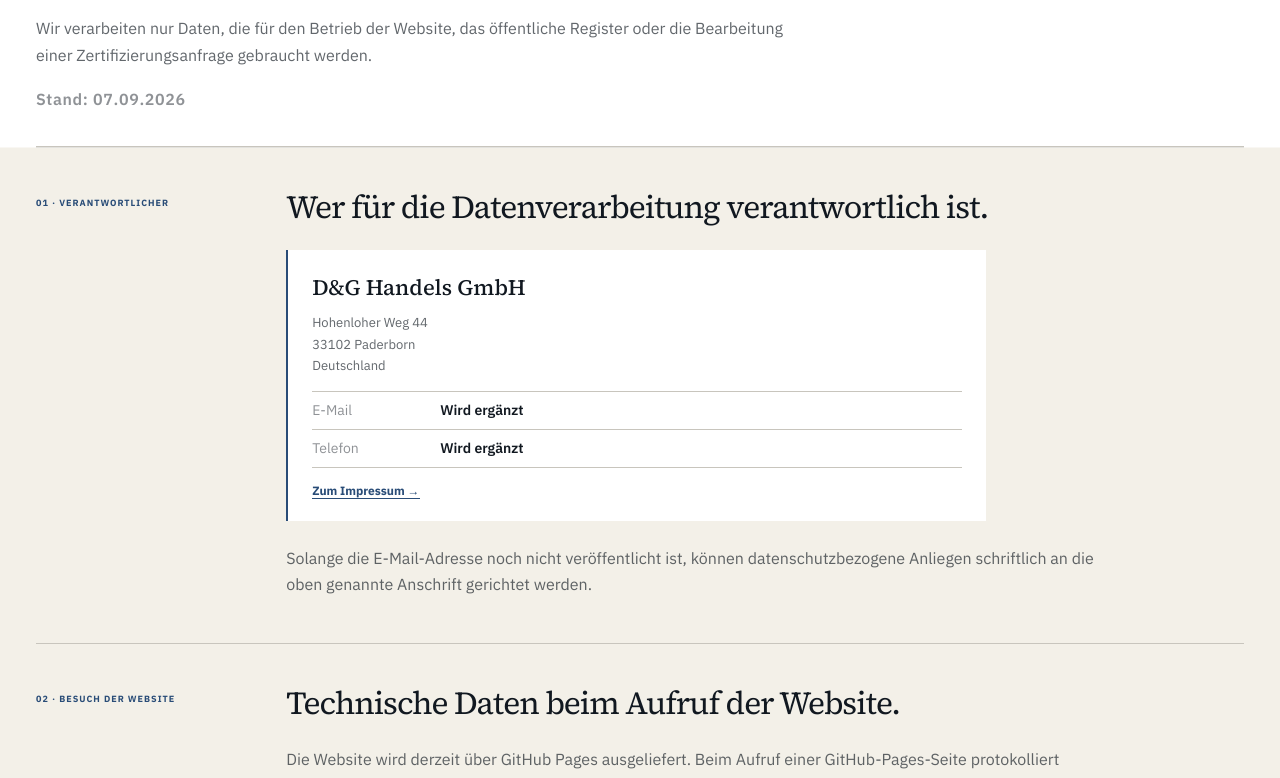
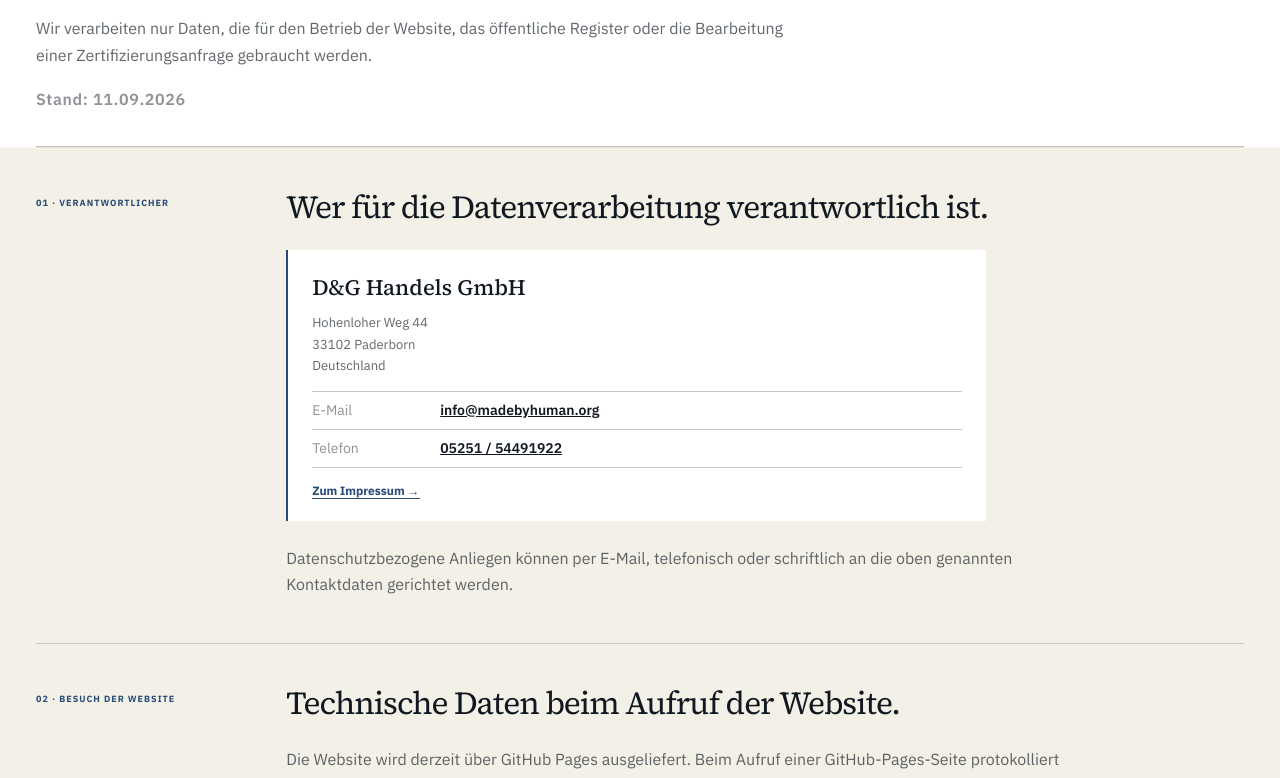
Before and after one commit to dennis-glaser-coder/human-certification-web, a Next.js app: page /datenschutz in a window 1280 px wide. Shown: the part 419-1197 px from the top of the page. Built offline with nearby package versions, Linux system fonts and the light colour scheme; no server answers.

Commit message:
Update privacy contact details

```diff
--- a/src/app/datenschutz/page.js
+++ b/src/app/datenschutz/page.js
@@ -30,7 +30,7 @@ export default function DatenschutzPage() {
           Wir verarbeiten nur Daten, die für den Betrieb der Website, das öffentliche Register
           oder die Bearbeitung einer Zertifizierungsanfrage gebraucht werden.
         </p>
-        <p className="legalStatus">Stand: 07.09.2026</p>
+        <p className="legalStatus">Stand: 11.09.2026</p>
       </section>
 
       <section className="shell privacyContent">
@@ -45,14 +45,14 @@ export default function DatenschutzPage() {
               Deutschland
             </address>
             <dl>
-              <div><dt>E-Mail</dt><dd>Wird ergänzt</dd></div>
-              <div><dt>Telefon</dt><dd>Wird ergänzt</dd></div>
+              <div><dt>E-Mail</dt><dd><a href="mailto:info@madebyhuman.org">info@madebyhuman.org</a></dd></div>
+              <div><dt>Telefon</dt><dd><a href="tel:+49525154491922">05251 / 54491922</a></dd></div>
             </dl>
             <Link href="/impressum">Zum Impressum →</Link>
           </div>
           <p>
-            Solange die E-Mail-Adresse noch nicht veröffentlicht ist, können datenschutzbezogene
-            Anliegen schriftlich an die oben genannte Anschrift gerichtet werden.
+            Datenschutzbezogene Anliegen können per E-Mail, telefonisch oder schriftlich an die oben
+            genannten Kontaktdaten gerichtet werden.
           </p>
         </section>
 
```
